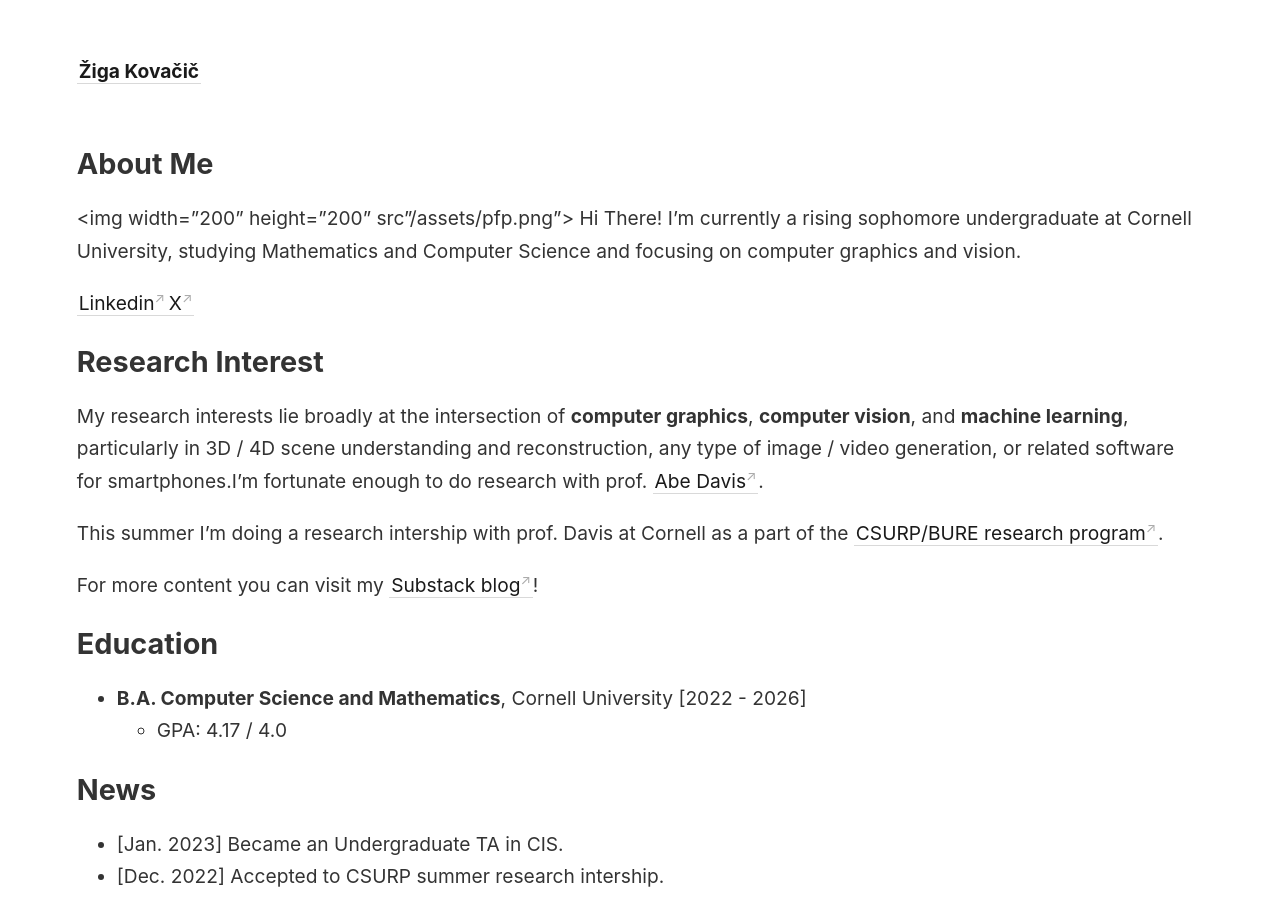
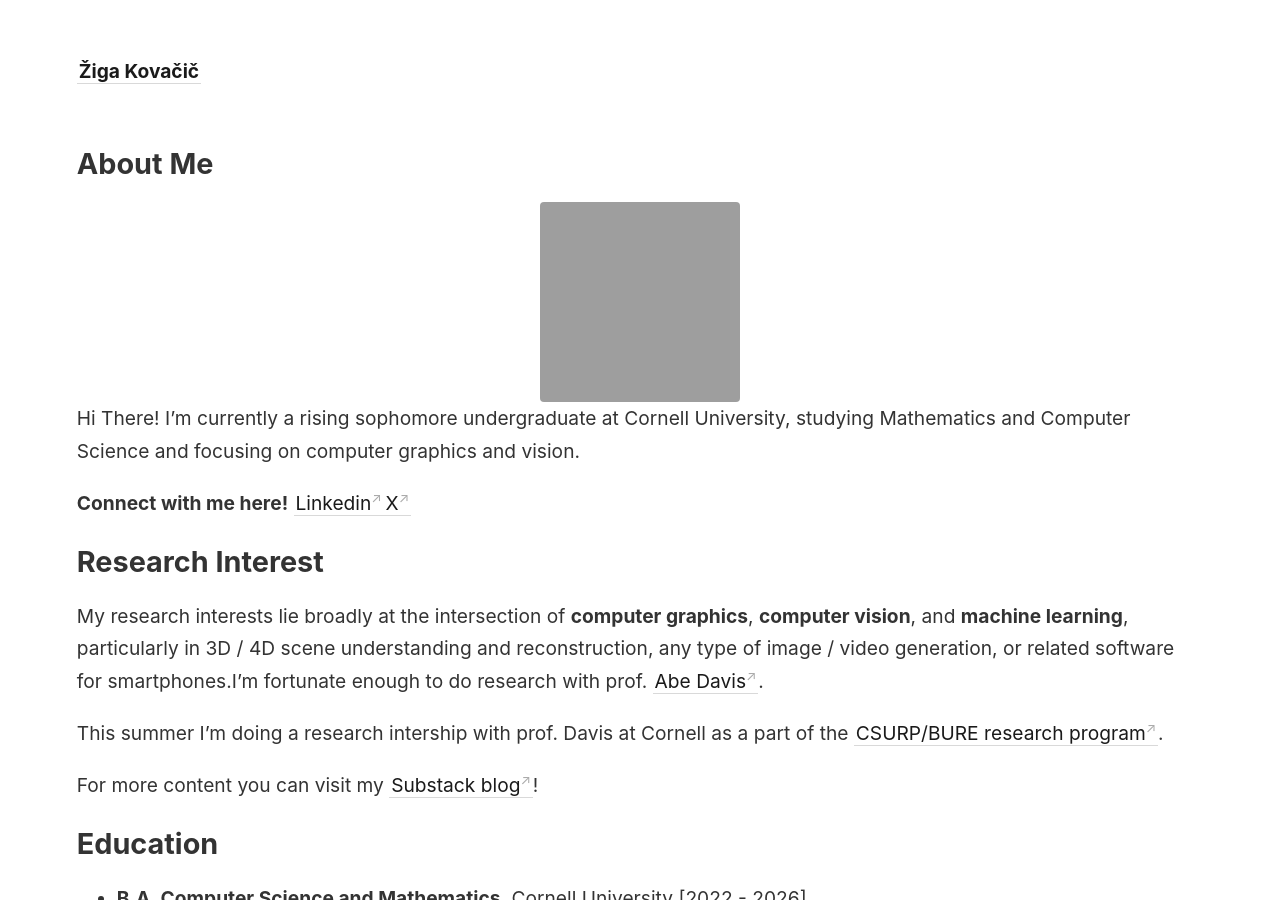
Before and after one commit to zzigak/mdbased, a Jekyll site: the page built from _pages/about.md, in a window 1280 px wide and 900 px high. Built offline with Jekyll 4.4.1, drawn with Linux system fonts in a browser that asks for light colours; grey boxes are pictures that could not be loaded.

Commit message:
added img to about

```diff
--- a/_pages/about.md
+++ b/_pages/about.md
@@ -7,10 +7,11 @@ permalink: /about
 ## About Me
 
 <!-- <img align="right" width="200" height="200" src="/assets/pfp.png">-->
-<img width="200" height="200" src"/assets/pfp.png">
+<img width="200" height="200" src = "/assets/pfp.png">
 Hi There! I’m currently a rising sophomore undergraduate at Cornell University, studying Mathematics and Computer Science and focusing on computer graphics and vision.
 
-[Linkedin](https://www.linkedin.com/in/zigakovacic/)[X](https://twitter.com/zzigakovacic)
+
+**Connect with me here!** [Linkedin](https://www.linkedin.com/in/zigakovacic/)[X](https://twitter.com/zzigakovacic)
 
 
 
```
